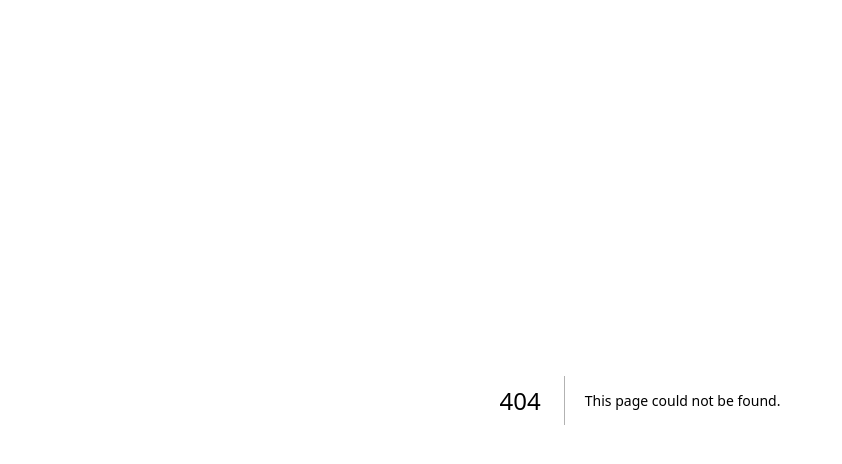
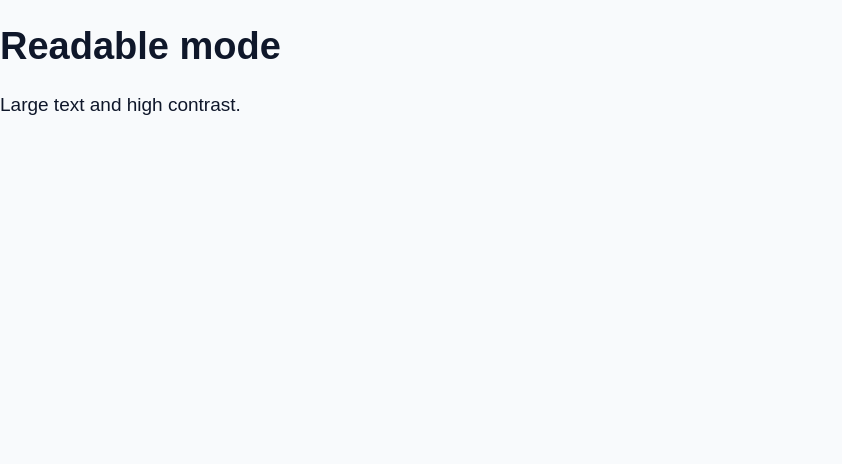
Before and after one commit to bisaillonpatrick1979-dev/Chatgpt-hailite-, a Next.js app: page /accessibility in a window 1280 px wide. Before the commit this address had no page. Shown: the top 464 px of the page, without its empty margins (0-842 px from the left). Built offline with nearby package versions, Linux system fonts and the light colour scheme.

Commit message:
Add accessibility page

```diff
--- /dev/null
+++ b/app/accessibility/page.tsx
@@ -0,0 +1,3 @@
+export default function Page() {
+  return <main><h1>Readable mode</h1><p>Large text and high contrast.</p></main>;
+}
```
